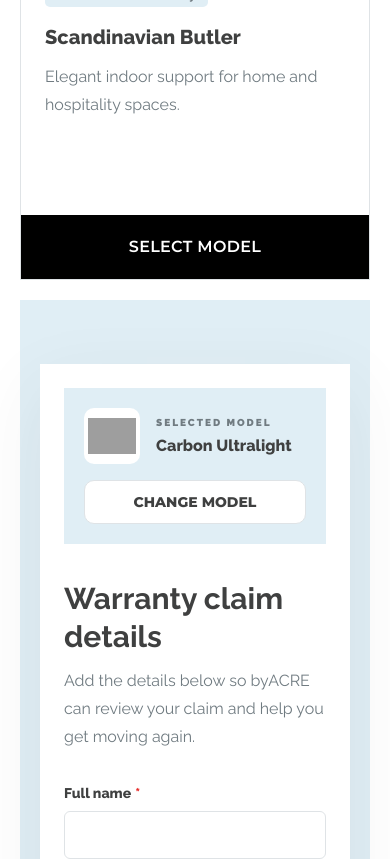
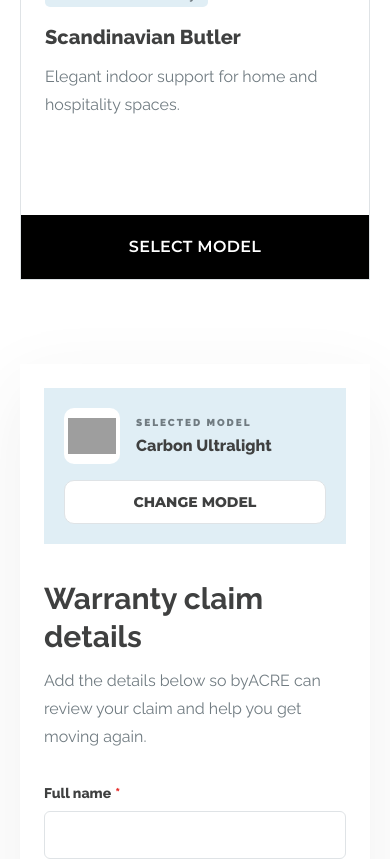
Before and after one commit to eviva2000/byACRE-case, a Next.js app: page /warranty-claim in a window 390 px wide. Shown: the part 2902-3761 px from the top of the page. Built offline with nearby package versions, Linux system fonts and the light colour scheme; grey boxes are pictures that could not be loaded.

Commit message:
minor css fix

```diff
--- a/src/components/warranty-claim/WarrantyClaimFlow.tsx
+++ b/src/components/warranty-claim/WarrantyClaimFlow.tsx
@@ -182,7 +182,7 @@
               id="claim-preview"
               className="col-span-full scroll-mt-40 lg:mt-[3.75rem]"
             >
-              <div className="bg-byacre-light-blue px-5 py-16 sm:px-8 sm:py-20">
+              <div className="bg-white py-16 sm:bg-byacre-light-blue sm:px-8 sm:py-20">
                 <div className="mx-auto max-w-3xl bg-white p-6 shadow-[0_24px_70px_rgba(63,64,64,0.08)] sm:p-9">
                   <WarrantyClaimForm
                     selectedModel={selectedModel}
```
